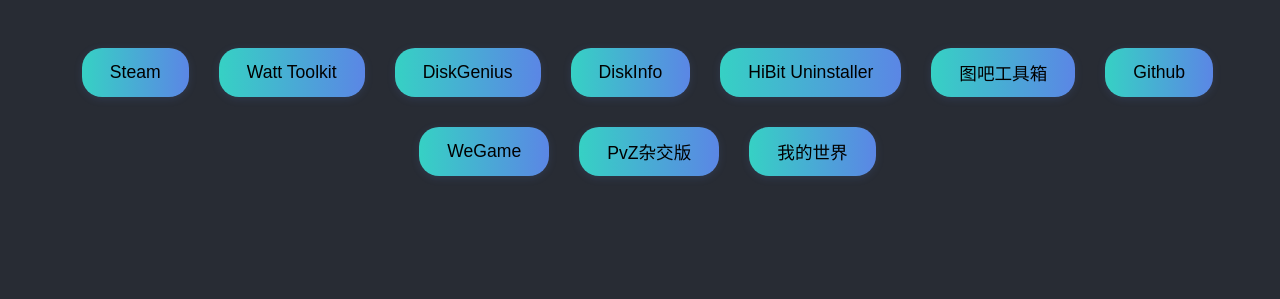
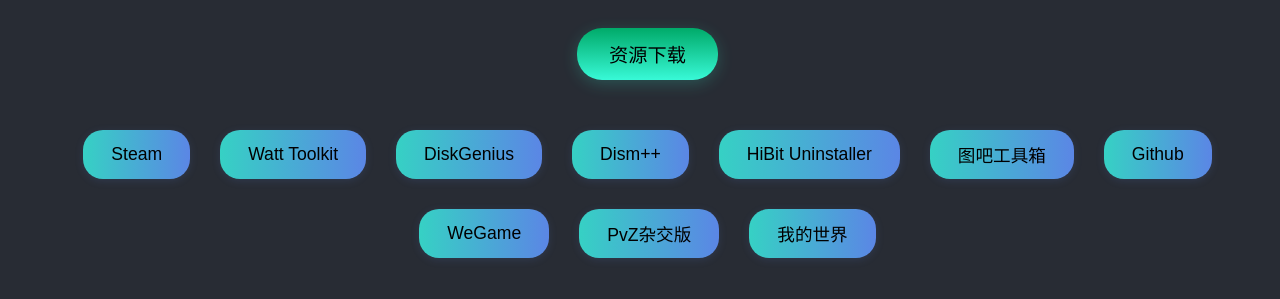
Before and after one commit to 9946247/Experiment, a plain HTML site: page index.html in a window 1280 px wide. Shown: the part 163-462 px from the top of the page. Drawn offline with Linux system fonts and the light colour scheme.

Commit message:
Update index.html

```diff
--- a/index.html
+++ b/index.html
@@ -94,13 +94,14 @@
             <div class="time" id="currentTime" style="font-size:2em;margin-bottom:10px;text-align:center;"></div>
             <h1 style="text-align:center;margin-top:10px;color:rgb(255,255,255);">这是一个实验页面，祝你天天开心！</h1>
             <!-- 服务页面按钮 -->
-           <!--  <a id="downloadBtn" href="https://tech-mcy.dpdns.org/Service.html">电脑服务</a> -->
+            <!-- <a id="downloadBtn" href="https://tech-mcy.dpdns.org/Service.html">电脑服务</a>-->
+            <a id="downloadBtn" href="./DownLoadList.html">资源下载</a>
             <!-- 跳转按钮区域 -->
             <div style="display: flex; justify-content: center; gap: 20px; margin-top: 30px; width: 100%;">
                <button class="jump-btn" onclick="window.open('https://store.steampowered.com/', '_blank')">Steam</button>
                <button class="jump-btn" onclick="window.open('https://steampp.net/', '_blank')">Watt Toolkit</button>
                 <button class="jump-btn" onclick="window.open('https://www.diskgenius.cn/', '_blank')">DiskGenius</button>
-               <button class="jump-btn" onclick="window.open('https://crystalmark.info/en/software/crystaldiskinfo/', '_blank')">DiskInfo</button>
+               <button class="jump-btn" onclick="window.open('https://www.chuyu.me/zh-Hans/index.html', '_blank')">Dism++</button>
                <button class="jump-btn" onclick="window.open('https://www.hibitsoft.ir/', '_blank')">HiBit Uninstaller</button>
                <button class="jump-btn" onclick="window.open('https://www.tbtool.cn/', '_blank')">图吧工具箱</button>
                <button class="jump-btn" onclick="window.open('https://github.com/', '_blank')">Github</button>
```
